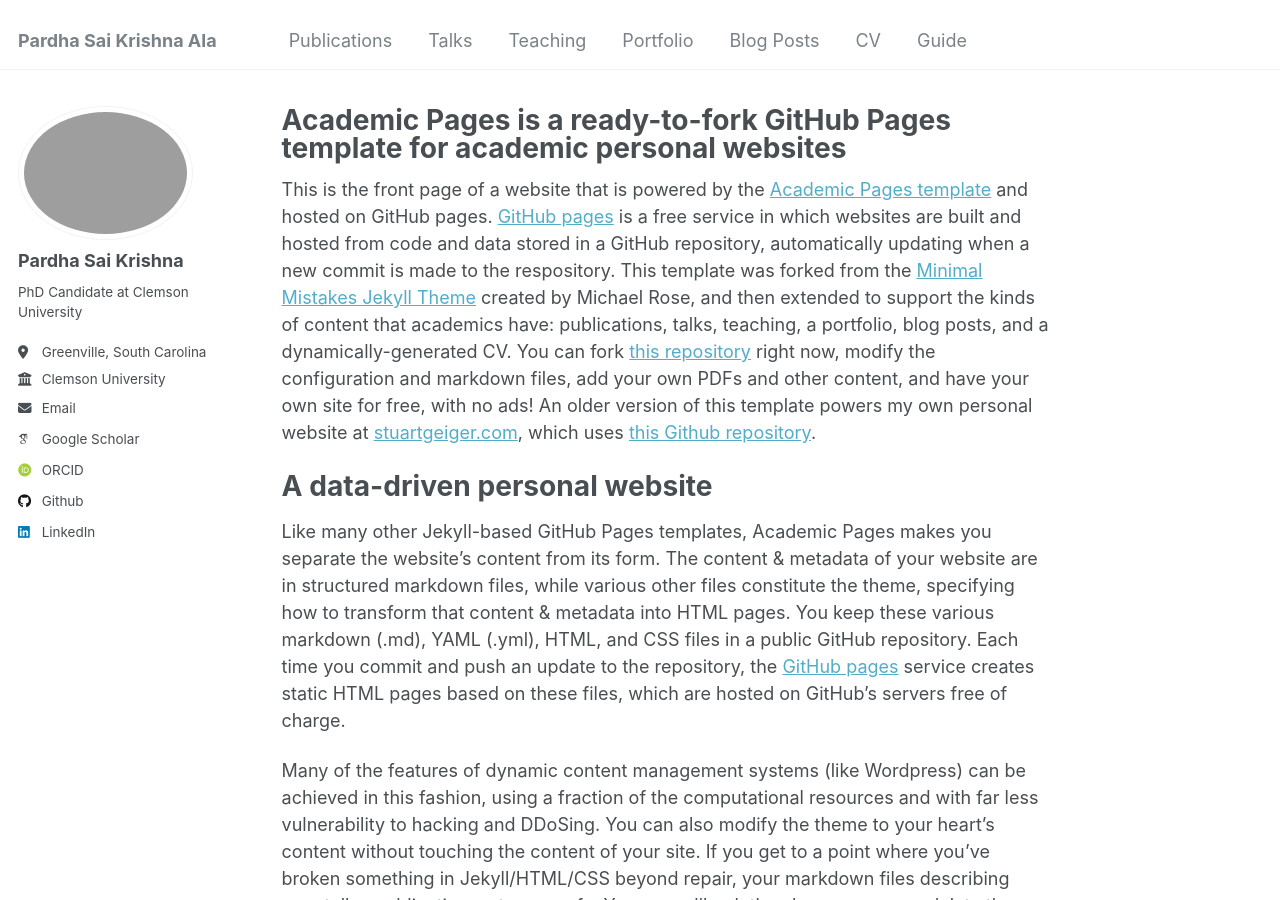
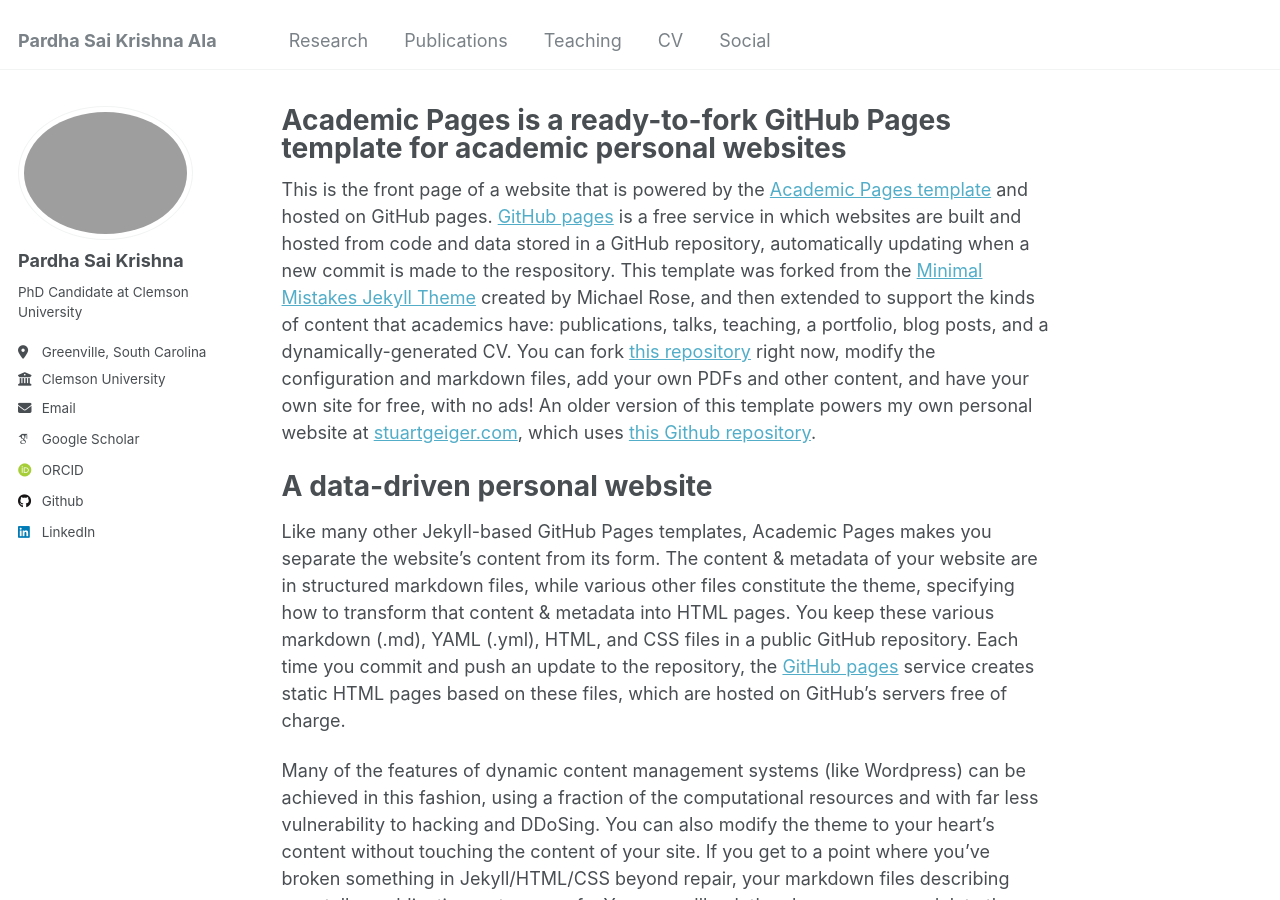
Before and after one commit to pardhuAj/pardhuAj.github.io, a Jekyll site: the page built from _pages/about.md, in a window 1280 px wide and 900 px high. Built offline with Jekyll 4.4.1, drawn with Linux system fonts in a browser that asks for light colours; some web fonts are replaced; some of the changed lines change nothing that is shown.

Commit message:
Update navigation.yml

```diff
--- a/_data/navigation.yml
+++ b/_data/navigation.yml
@@ -1,27 +1,35 @@
 # The following is the order of the links in the header of the website.
 #
-# Changing the order here will adjust the order and you can also add additional
+# Changing the order here will adjust the order, and you can also add additional
 # links. Removing a link prevents it from showing in the header, but does not
 # prevent it from being included in the site.
 
 main:
+  - title: "Research"
+    url: /research/
+
   - title: "Publications"
     url: /publications/
-
-  - title: "Talks"
-    url: /talks/
 
   - title: "Teaching"
     url: /teaching/
 
-  - title: "Portfolio"
-    url: /portfolio/
-
-  - title: "Blog Posts"
-    url: /year-archive/
-
   - title: "CV"
     url: /cv/
 
-  - title: "Guide"
-    url: /markdown/
+  - title: "Social"
+    url: /social/
+
+#  - title: "Talks"
+#    url: /talks/
+
+#  - title: "Portfolio"
+#    url: /portfolio/
+
+
+#  - title: "Blog Posts"
+#    url: /year-archive/
+
+
+#  - title: "Guide"
+#    url: /markdown/
```
